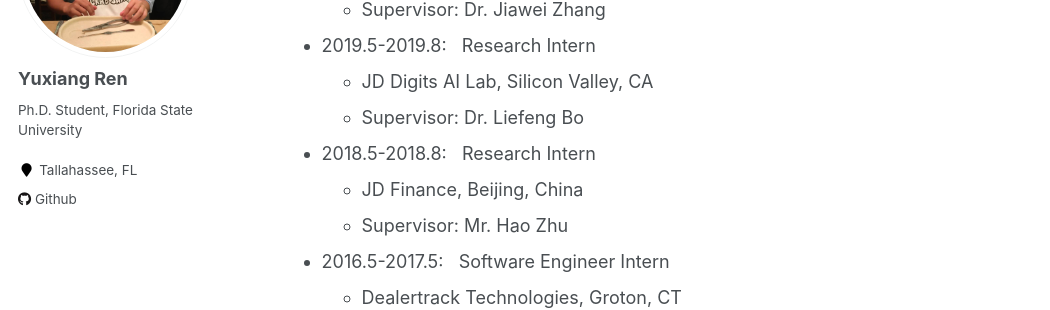
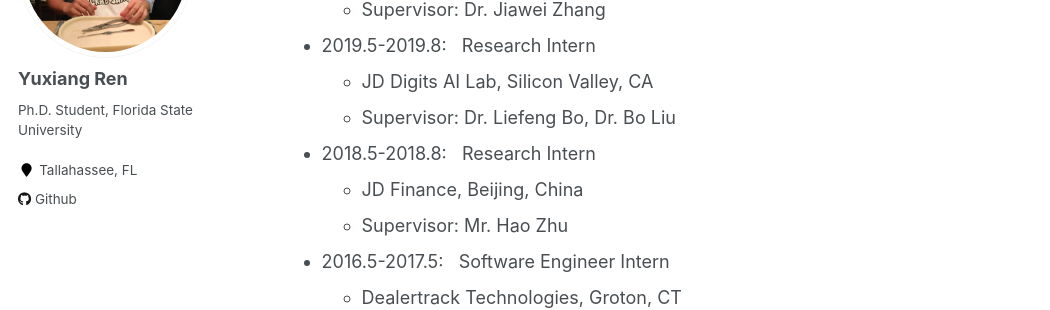
Before and after one commit to YuxiangRen/YuxiangRen.github.io, a Jekyll site: the page built from _pages/cv.md, in a window 1280 px wide and 900 px high, scrolled down 340 px. Shown: the part 153-463 px from the top of the window, without its empty margins (0-1050 px from the left). Built offline with Jekyll 4.4.1, drawn with Linux system fonts in a browser that asks for light colours.

Commit message:
2019-11-18

```diff
--- a/_pages/cv.md
+++ b/_pages/cv.md
@@ -25,7 +25,7 @@ Experience
 
 * 2019.5-2019.8: &nbsp;&nbsp;Research Intern
   * JD Digits AI Lab, Silicon Valley, CA
-  * Supervisor: Dr. Liefeng Bo
+  * Supervisor: Dr. Liefeng Bo, Dr. Bo Liu
 
 * 2018.5-2018.8: &nbsp;&nbsp;Research Intern
   * JD Finance, Beijing, China
```
